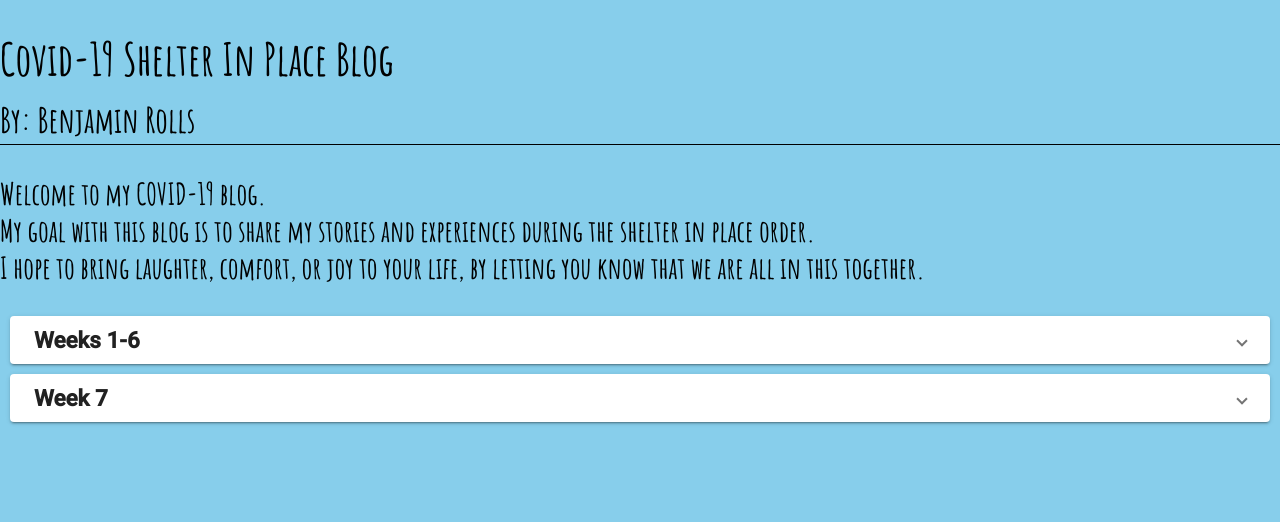
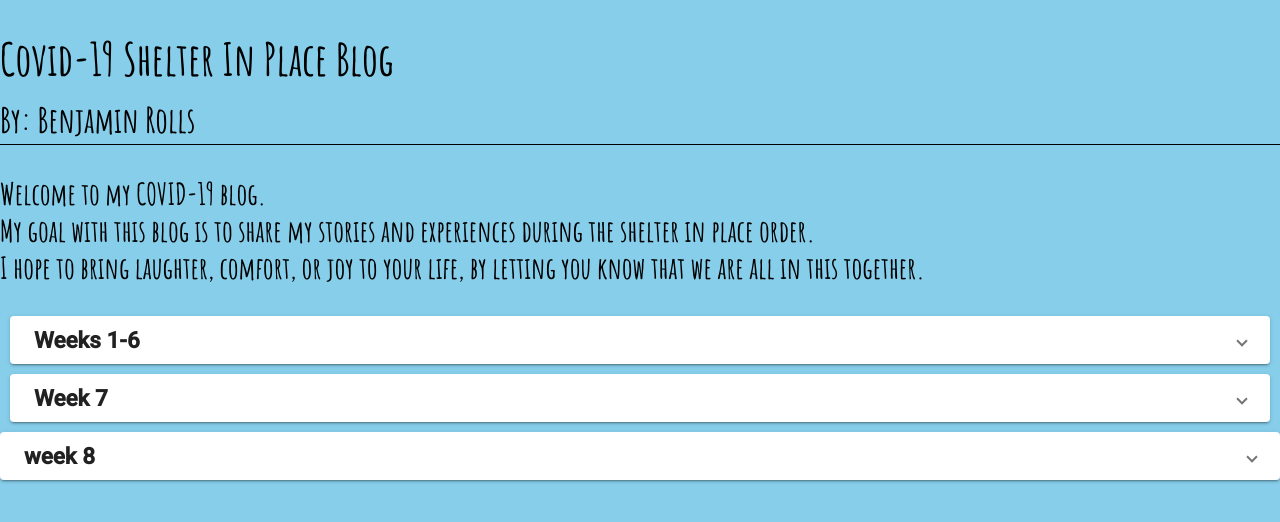
Before and after one commit to benjamindrolls/CovidBlog, an Angular app: page / in a window 1280 px wide. Shown: the top 522 px of the page. Built offline with nearby package versions, Linux system fonts and the light colour scheme.

Commit message:
added week 8

```diff
--- a/src/app/posts/posts.component.html
+++ b/src/app/posts/posts.component.html
@@ -172,6 +172,15 @@
             This has been Benjamin Rolls, thanks for reading.
 
         </p>
+    </mat-expansion-panel>
+</mat-accordion>
+
+
+<mat-accordion>
+    <mat-expansion-panel>
+        <mat-expansion-panel-header>
+            <h2>week 8</h2>
+        </mat-expansion-panel-header>
         <h3>Day 53, May 11th, 2020:</h3>
         <p class="posts">Today I had to drop the car off at the shop to get it checked out for the season, which was a
             nice change of pace to my mornings. After the drop-off, I took an uber home and started to work. I have hit
```
